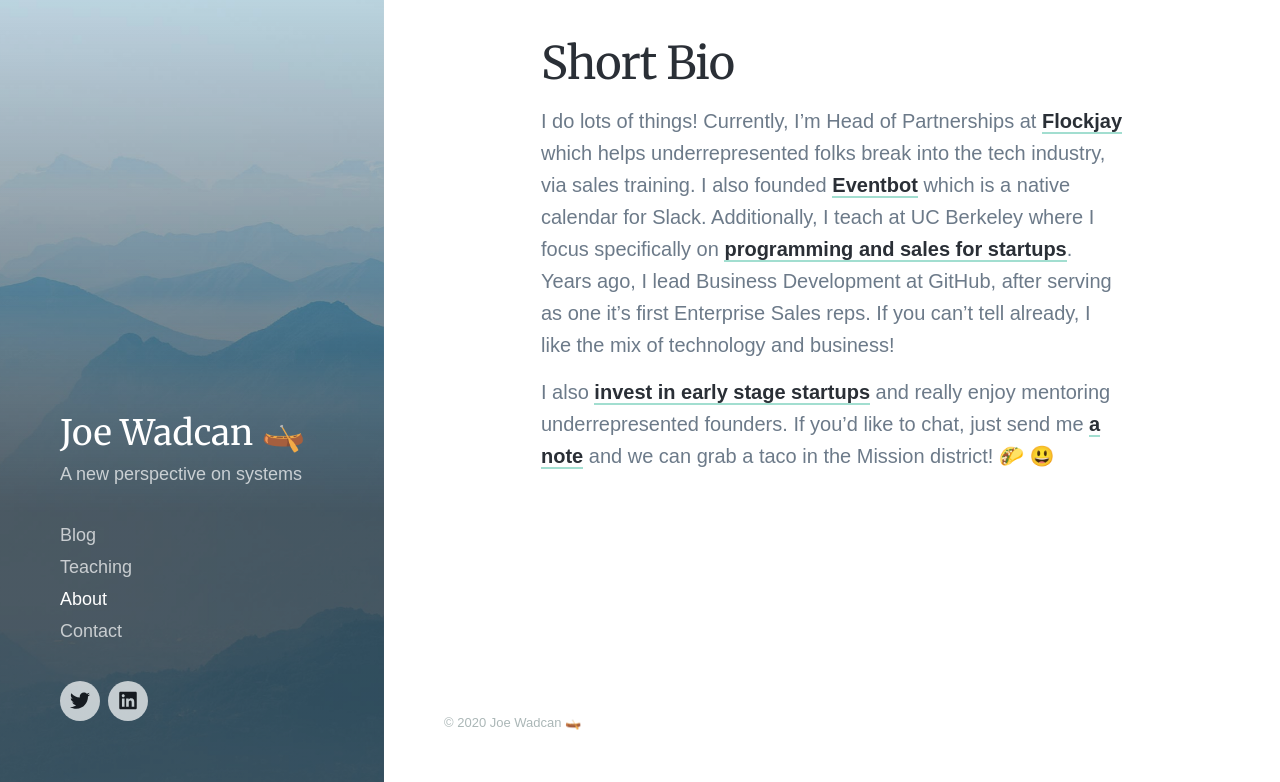
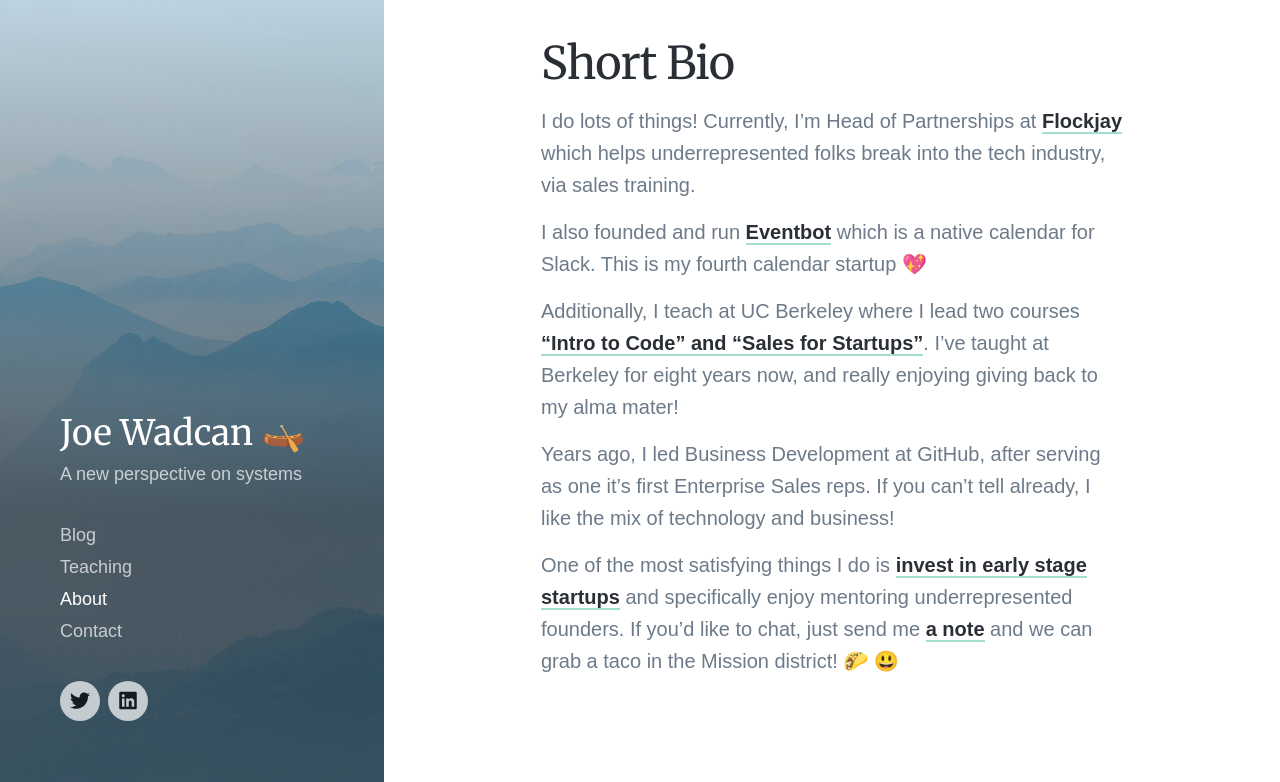
Before and after one commit to joewadcan/joewadcan.github.io, a Jekyll site: the page built from _pages/about.md, in a window 1280 px wide and 900 px high, scrolled down 316 px, cut to the strip 118-900 px from the top of the window. Built offline with Jekyll 4.4.1, drawn with Linux system fonts in a browser that asks for light colours; nearby versions of some CDN libraries; some web fonts are replaced.

Commit message:
better about page

```diff
--- a/_pages/about.md
+++ b/_pages/about.md
@@ -7,6 +7,12 @@
 
 ## Short Bio
 
-I do lots of things! Currently, I'm Head of Partnerships at [Flockjay](https://flockjay.com/about) which helps underrepresented folks break into the tech industry, via sales training. I also founded [Eventbot](https://geteventbot.com/) which is a native calendar for Slack. Additionally, I teach at UC Berkeley where I focus specifically on [programming and sales for startups](https://joe.wadcan.com/projects/). Years ago, I lead Business Development at GitHub, after serving as one it's first Enterprise Sales reps. If you can't tell already, I like the mix of technology and business!
+I do lots of things! Currently, I'm Head of Partnerships at [Flockjay](https://flockjay.com/about) which helps underrepresented folks break into the tech industry, via sales training.
 
-I also [invest in early stage startups](https://angel.co/joe-wadcan) and really enjoy mentoring underrepresented founders. If you'd like to chat, just send me [a note](https://joe.wadcan.com/contact) and we can grab a taco in the Mission district! 🌮 😃
+I also founded and run [Eventbot](https://geteventbot.com/) which is a native calendar for Slack. This is my fourth calendar startup 💖
+
+Additionally, I teach at UC Berkeley where I lead two courses ["Intro to Code" and "Sales for Startups"](https://joe.wadcan.com/projects/). I've taught at Berkeley for eight years now, and really enjoying giving back to my alma mater!
+
+Years ago, I led Business Development at GitHub, after serving as one it's first Enterprise Sales reps. If you can't tell already, I like the mix of technology and business!
+
+One of the most satisfying things I do is [invest in early stage startups](https://angel.co/joe-wadcan) and specifically enjoy mentoring underrepresented founders. If you'd like to chat, just send me [a note](https://joe.wadcan.com/contact) and we can grab a taco in the Mission district! 🌮 😃
```
